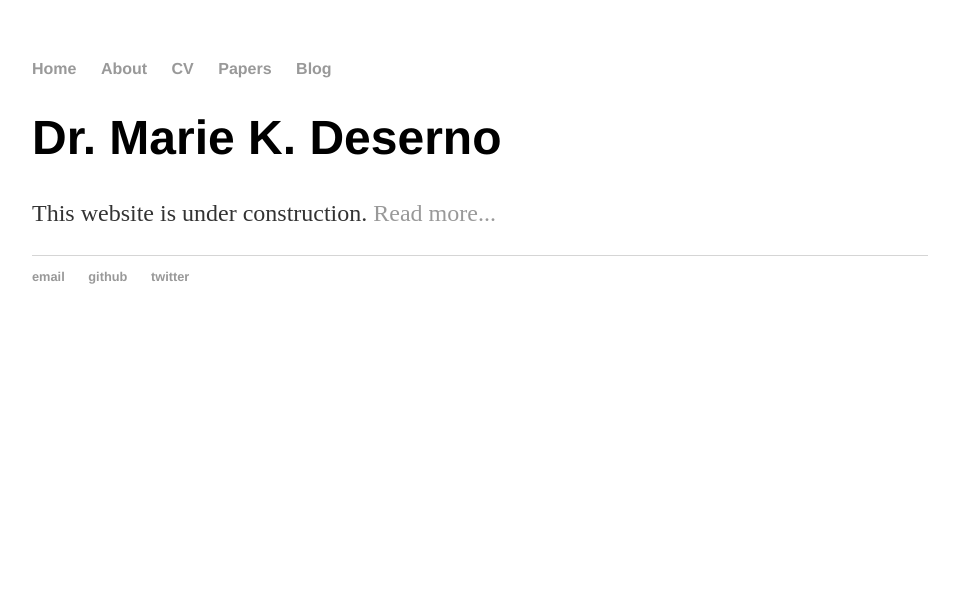
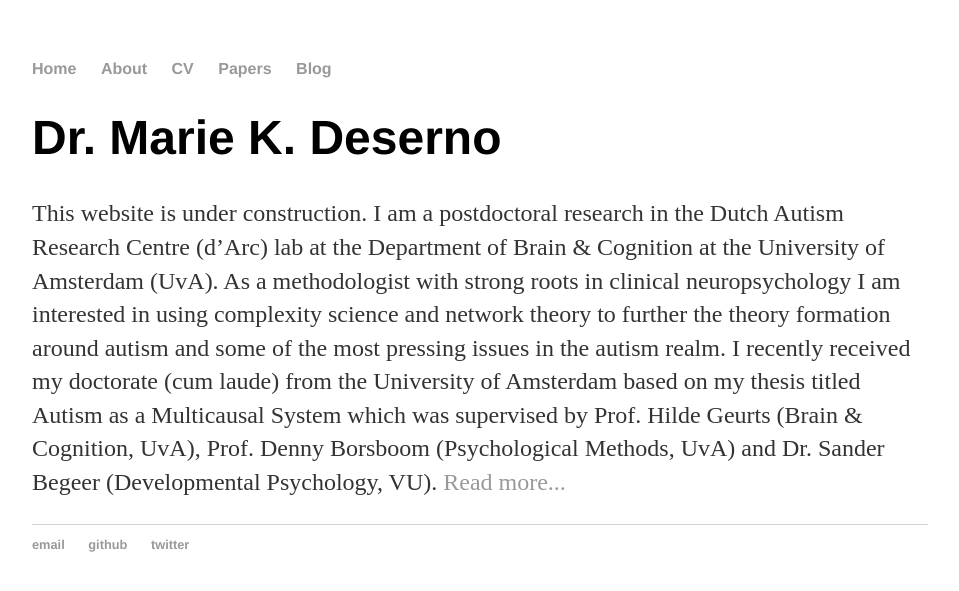
Before and after one commit to MarieDeserno/mariekdeserno.github.io, a Jekyll site: the page built from index.html, in a window 1280 px wide. Shown: the top 591 px of the page, without its empty margins (160-1119 px from the left). Built offline with Jekyll 4.4.1, drawn with Linux system fonts in a browser that asks for light colours.

Commit message:
Update index.html

```diff
--- a/index.html
+++ b/index.html
@@ -4,5 +4,9 @@ title: Marie K. Deserno
 ---
 <div class="blurb">
 	<h1>Dr. Marie K. Deserno</h1>
-	<p>This website is under construction.  <a href="/about">Read more...</a></p>
+	<p>This website is under construction.
+		I am a postdoctoral research in the Dutch Autism Research Centre (d’Arc) lab at the Department of Brain & Cognition at the University of Amsterdam (UvA).
+		As a methodologist with strong roots in clinical neuropsychology I am interested in using complexity science and network theory to further the theory formation around autism and some of the most pressing issues in the autism realm.
+		I recently received my doctorate (cum laude) from the University of Amsterdam
+		based on my thesis titled Autism as a Multicausal System which was supervised by Prof. Hilde Geurts (Brain & Cognition, UvA), Prof. Denny Borsboom (Psychological Methods, UvA) and Dr. Sander Begeer (Developmental Psychology, VU). <a href="/about">Read more...</a></p>
 </div><!-- /.blurb -->
```
